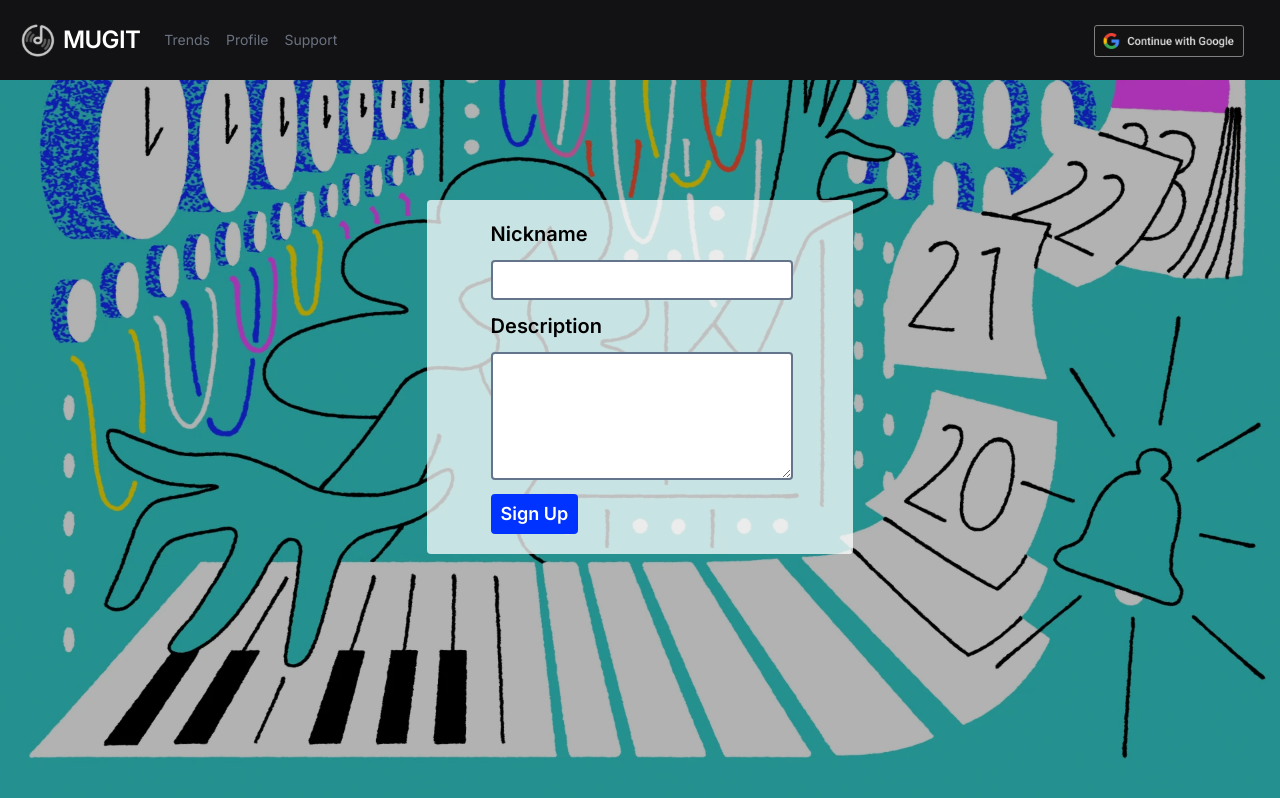
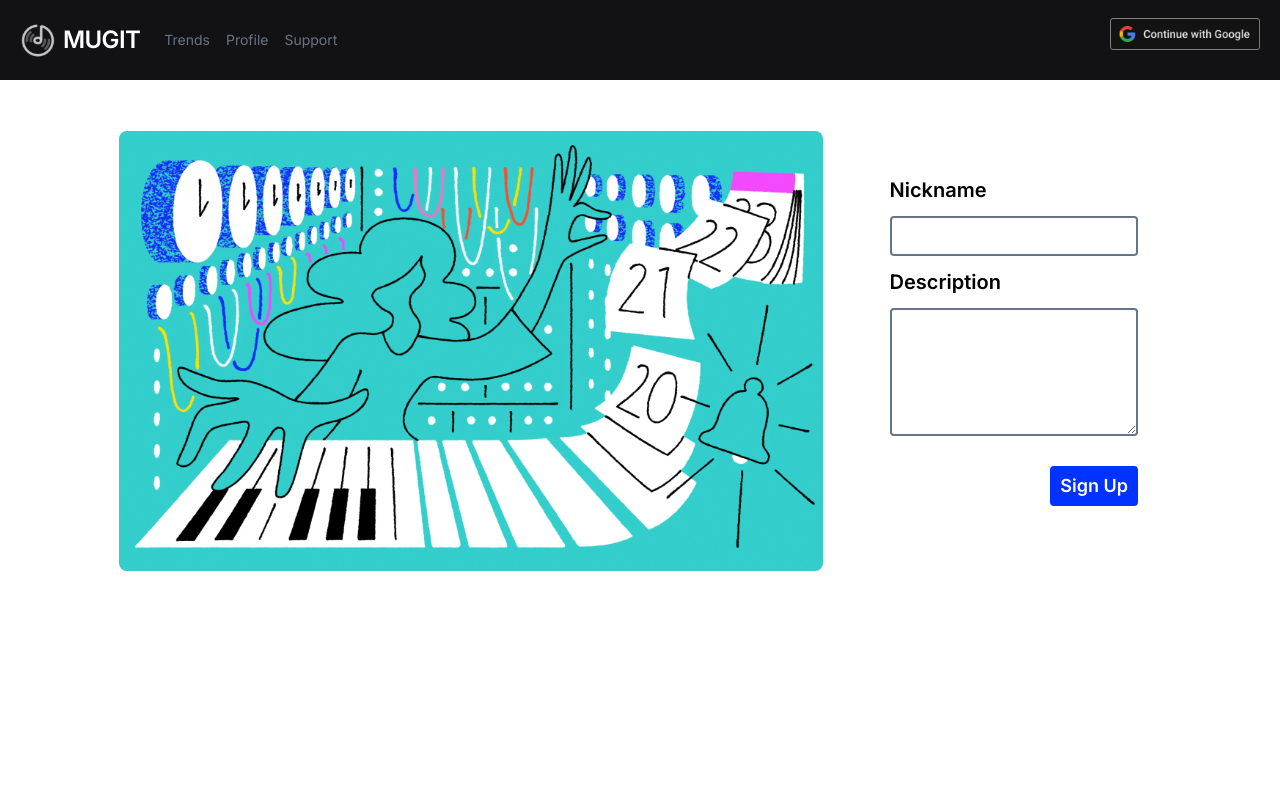
Before and after one commit to hhheeeeee/MUGIT, a Next.js app in the folder mugit/: page /register in a window 1280 px wide. Built offline with nearby package versions, Linux system fonts and the light colour scheme.

Commit message:
feat: 로그인 연결 & 회원가입 구현 중

```diff
--- a/mugit/src/app/container/google/googlebutton.tsx
+++ b/mugit/src/app/container/google/googlebutton.tsx
@@ -1,15 +1,26 @@
 import Image from "next/image";
+import { flocalUrl, mugitUrl, apiUrl, blocalUrl } from "@/app/store/atoms";
 
 export default function GoogleButton() {
-  console.log(process.env.GOOGLE_CLIENT_ID);
   return (
-    <button className="pr-4 lg:mt-0">
+    <a
+      className="pr-4 lg:mt-0"
+      href={`https://accounts.google.com/o/oauth2/v2/auth?client_id=${process.env.GOOGLE_CLIENT_ID}&redirect_uri=${flocalUrl}/sns-login&response_type=token&scope=email profile`}
+    >
       <Image
         src="/google/web_dark_sq_ctn@4x.png"
         alt=""
         width={150}
         height={0}
       />
-    </button>
+    </a>
+    // <button className="pr-4 lg:mt-0" onClick={onClick}>
+    //   <Image
+    //     src="/google/web_dark_sq_ctn@4x.png"
+    //     alt=""
+    //     width={150}
+    //     height={0}
+    //   />
+    // </button>
   );
 }
--- a/mugit/src/app/register/layout.tsx
+++ b/mugit/src/app/register/layout.tsx
@@ -7,13 +7,13 @@ export default function RegisterLayout({
 }) {
   return (
     <body>
-      <Image
+      {/* <Image
         src="/register2.webp"
         alt="register image"
         fill
         className="z-[-100]"
       />
-      <div className="h-[90%] w-full bg-black opacity-30"></div>
+      <div className="h-[90%] w-full bg-black opacity-30"></div> */}
       {children}
     </body>
   );
--- a/mugit/src/app/register/page.tsx
+++ b/mugit/src/app/register/page.tsx
@@ -1,16 +1,40 @@
+import Image from "next/image";
+import { useState } from "react";
+
 export default function Page() {
   return (
-    <div className="absolute left-[33.33%] top-1/4 w-1/3 rounded bg-white/75 pl-[5%] pt-5">
+    <div className="mx-auto mt-[4%] flex w-11/12 justify-evenly">
+      <Image
+        src="/register2.webp"
+        alt="register image"
+        className="w-[60%] rounded-lg"
+        width={1920}
+        height={1200}
+      />
+      <div className="relative my-auto h-[350px]">
         <p className="mb-3 text-xl font-semibold">Nickname</p>
         <input
           type="text"
-        className="mb-3 w-5/6 rounded border-2 border-solid border-slate-500 p-1 text-lg focus:outline-none focus:ring focus:ring-slate-300"
+          className="mb-3 w-11/12 rounded border-2 border-solid border-slate-500 p-1 text-lg focus:outline-none focus:ring focus:ring-slate-300"
         />
         <p className="mb-3 text-xl font-semibold">Description</p>
-      <textarea className="mb-3 h-32 w-5/6 rounded border-2 border-solid border-slate-500 p-1 text-lg focus:outline-none focus:ring focus:ring-slate-300" />
-      <button className="mb-5 rounded border-2 border-pointblue bg-pointblue px-2 py-1 text-lg font-semibold text-white">
+        <textarea className="mb-3 h-32 w-11/12 rounded border-2 border-solid border-slate-500 p-1 text-lg focus:outline-none focus:ring focus:ring-slate-300" />
+        <button className="absolute bottom-0 right-[8.33%] mb-5 rounded border-2 border-pointblue bg-pointblue px-2 py-1 text-lg font-semibold text-white">
           Sign Up
         </button>
       </div>
+    </div>
+    // <div className="absolute left-[33.33%] top-1/4 w-1/3 rounded bg-white/75 pl-[5%] pt-5">
+    //   <p className="mb-3 text-xl font-semibold">Nickname</p>
+    //   <input
+    //     type="text"
+    //     className="mb-3 w-5/6 rounded border-2 border-solid border-slate-500 p-1 text-lg focus:outline-none focus:ring focus:ring-slate-300"
+    //   />
+    //   <p className="mb-3 text-xl font-semibold">Description</p>
+    //   <textarea className="mb-3 h-32 w-5/6 rounded border-2 border-solid border-slate-500 p-1 text-lg focus:outline-none focus:ring focus:ring-slate-300" />
+    //   <button className="mb-5 rounded border-2 border-pointblue bg-pointblue px-2 py-1 text-lg font-semibold text-white">
+    //     Sign Up
+    //   </button>
+    // </div>
   );
 }
--- /dev/null
+++ b/mugit/src/app/sns-login/page.tsx
@@ -0,0 +1,29 @@
+"use client";
+
+import { useEffect } from "react";
+import { apiUrl, flocalUrl, blocalUrl } from "../store/atoms";
+
+export default function Page() {
+  useEffect(() => {
+    const accessToken = window.location.hash.split("=")[1].split("&")[0];
+    fetch(apiUrl + "/users/login", {
+      headers: {
+        Authorization: `Bearer ${accessToken}`,
+      },
+    })
+      .then((response) => {
+        switch (response.status) {
+          case 200: {
+            location.href = "/";
+            break;
+          }
+          case 302: {
+            location.href = "/register";
+            break;
+          }
+        }
+      })
+      .catch((error) => console.log(error));
+  });
+  return <div>ppp</div>;
+}
--- a/mugit/src/app/store/atoms/index.ts
+++ b/mugit/src/app/store/atoms/index.ts
@@ -16,3 +16,8 @@ export function getInitialValues(
     [address2_atom, address2],
   ];
 }
+
+export const mugitUrl = "https://mugit.site";
+export const apiUrl = "https://mugit.site/api";
+export const flocalUrl = "http://localhost:3000";
+export const blocalUrl = "http://localhost:8080/api";
```
Also changed, not shown: 1 other file (tests, documents, lock files or other folders). Lines whose indentation alone changed are shown as unchanged.
